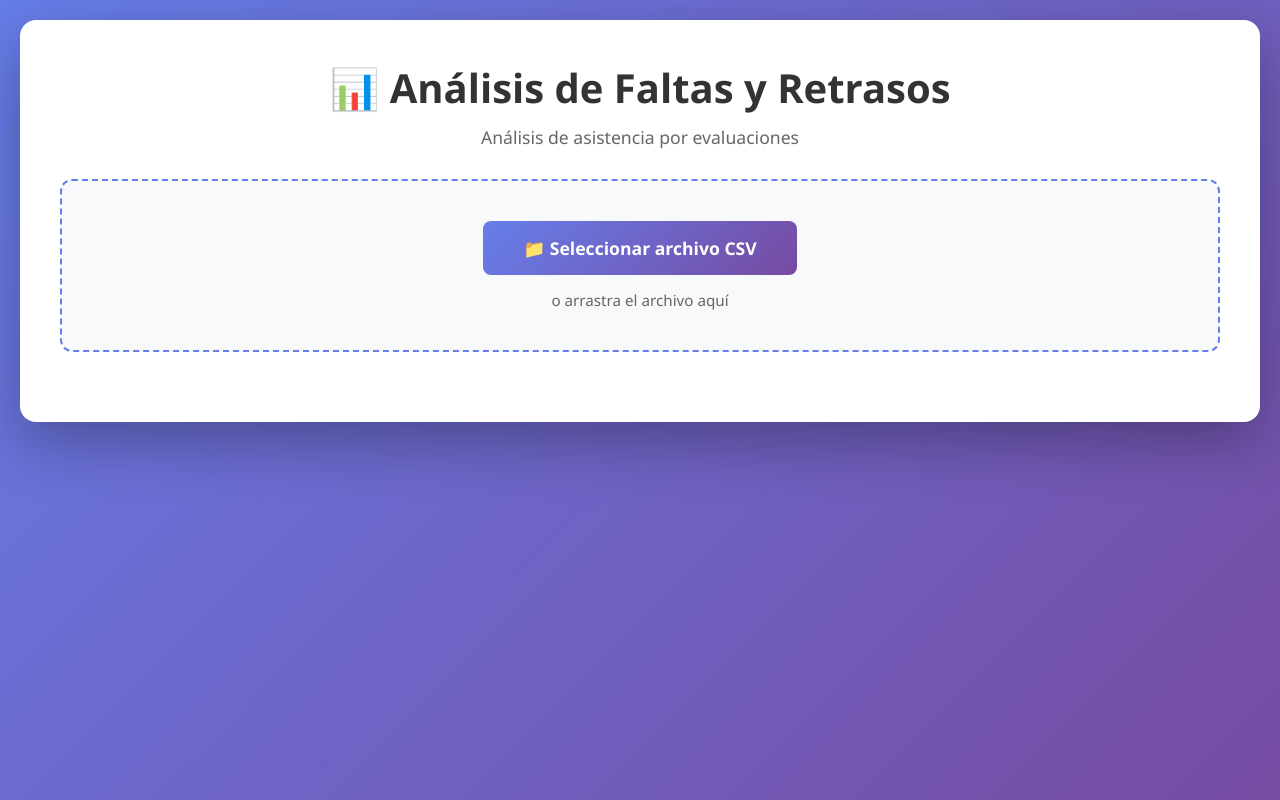
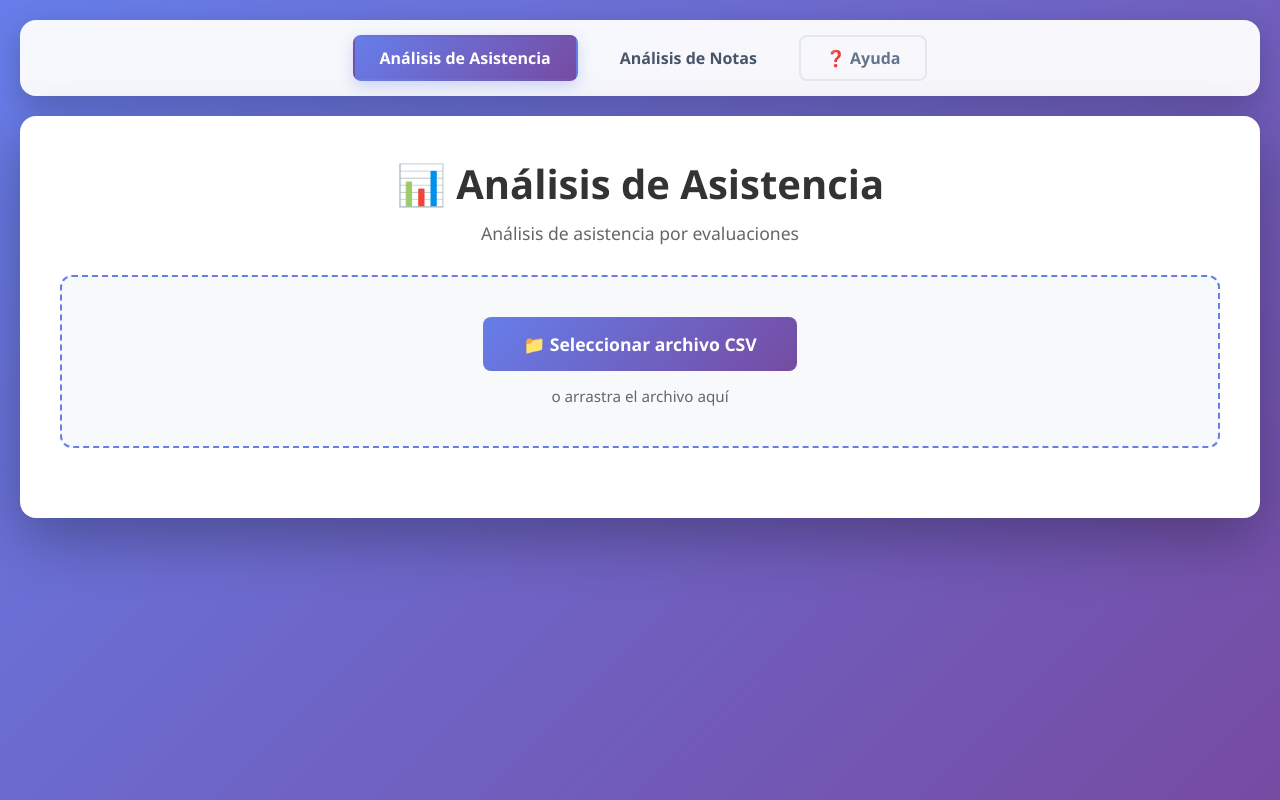
Before and after one commit to ElenaFP/raices-analisis-asistencia, a plain HTML site: page index.html in a window 1280 px wide. Drawn offline with Linux system fonts and the light colour scheme.

Commit message:
Unificación de títulos y banner de navegación

```diff
--- a/index.html
+++ b/index.html
@@ -16,6 +16,53 @@
             background: linear-gradient(135deg, #667eea 0%, #764ba2 100%);
             min-height: 100vh;
             padding: 20px;
+        }
+
+        /* Navigation Banner */
+        .main-nav {
+            max-width: 1400px;
+            margin: 0 auto 20px;
+            background: rgba(255, 255, 255, 0.95);
+            padding: 15px;
+            border-radius: 16px;
+            display: flex;
+            justify-content: center;
+            gap: 15px;
+            box-shadow: 0 10px 30px rgba(0, 0, 0, 0.2);
+            flex-wrap: wrap;
+        }
+
+        .nav-btn {
+            text-decoration: none;
+            color: #475569;
+            font-weight: 600;
+            padding: 10px 25px;
+            border-radius: 8px;
+            transition: all 0.3s ease;
+            border: 2px solid transparent;
+        }
+
+        .nav-btn:hover {
+            background: white;
+            color: #667eea;
+            box-shadow: 0 5px 15px rgba(102, 126, 234, 0.2);
+            transform: translateY(-2px);
+        }
+
+        .nav-btn.active {
+            background: linear-gradient(135deg, #667eea 0%, #764ba2 100%);
+            color: white;
+            box-shadow: 0 5px 15px rgba(102, 126, 234, 0.3);
+        }
+
+        .nav-btn.help {
+            border: 2px solid #e2e8f0;
+            color: #64748b;
+        }
+
+        .nav-btn.help:hover {
+            border-color: #667eea;
+            color: #667eea;
         }
 
         .container {
@@ -271,6 +318,16 @@
                 padding: 20px;
             }
 
+            .main-nav {
+                flex-direction: column;
+                padding: 10px;
+            }
+
+            .nav-btn {
+                width: 100%;
+                text-align: center;
+            }
+
             h1 {
                 font-size: 1.8em;
             }
@@ -291,8 +348,13 @@
     </style>
 </head>
 <body>
+    <nav class="main-nav">
+        <a href="https://elenafp.github.io/raices-analisis-asistencia" class="nav-btn active">Análisis de Asistencia</a>
+        <a href="https://elenafp.github.io/raices-analisis-notas/" class="nav-btn">Análisis de Notas</a>
+        <a href="https://github.com/ElenaFP/raices-analisis-asistencia?tab=readme-ov-file#-c%C3%B3mo-usar" class="nav-btn help" target="_blank">❓ Ayuda</a>
+    </nav>
     <div class="container">
-        <h1>📊 Análisis de Faltas y Retrasos</h1>
+        <h1>📊 Análisis de Asistencia</h1>
         <p class="subtitle" id="subtitle">Análisis de asistencia por evaluaciones</p>
 
         <div class="upload-section" id="uploadSection">
```
Also changed, not shown: 1 other file.
